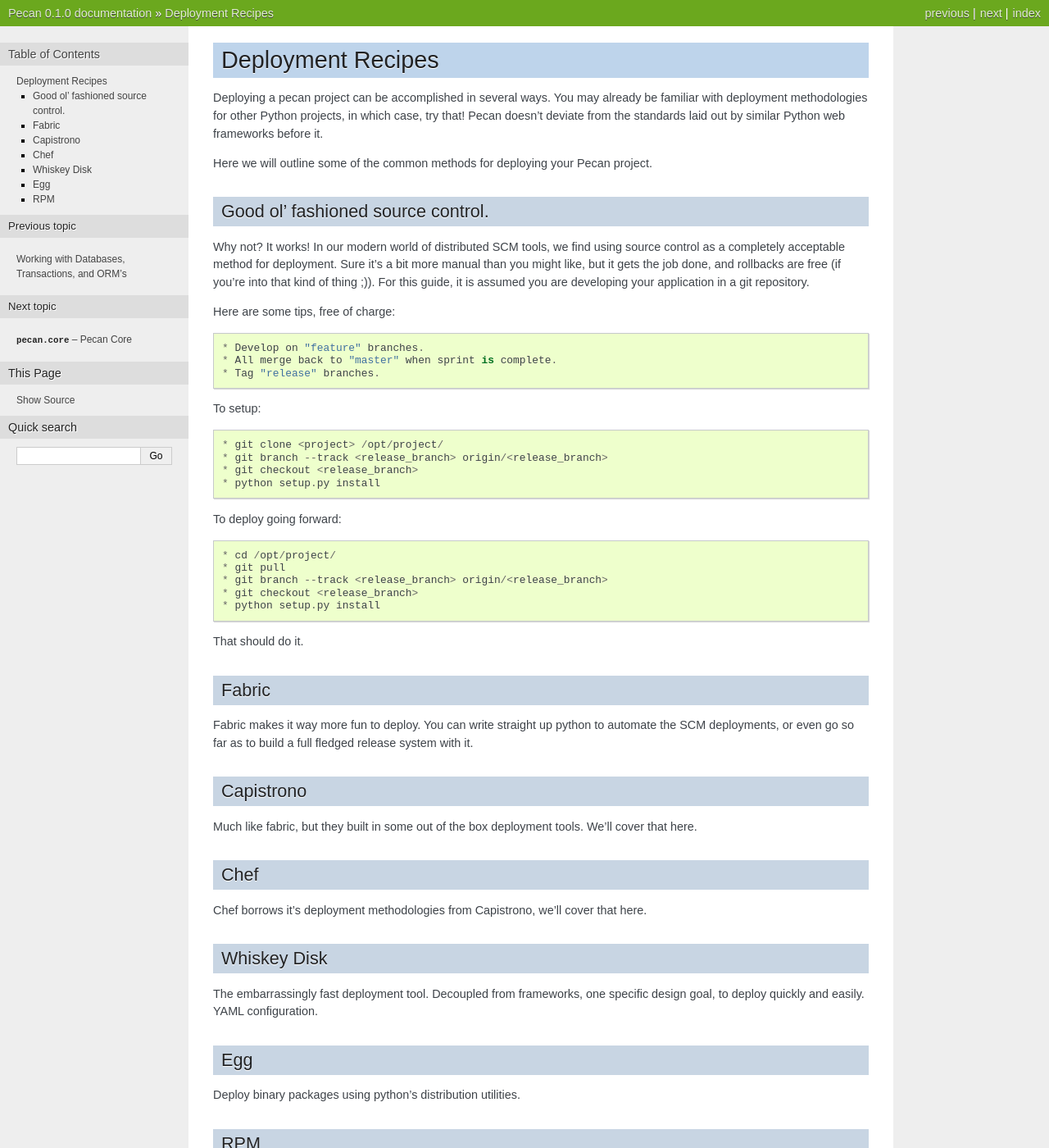
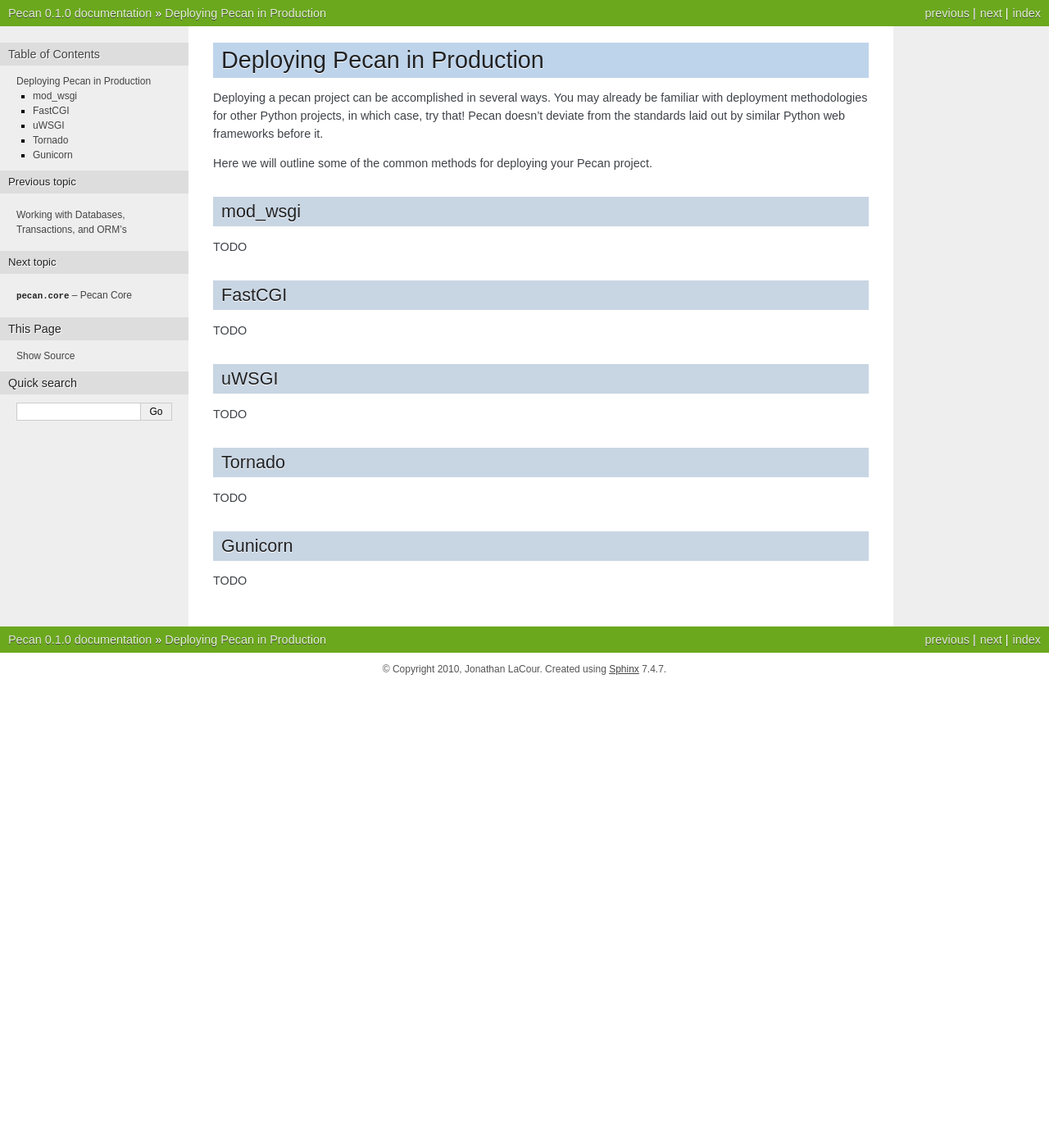
Before and after one commit to stackforge/pecan, a Sphinx documentation site: the page built from docs/source/deployment.rst, in a window 1280 px wide and 1400 px high. Shown: the whole window at 82% size. Built offline with Sphinx 7.4.7, drawn with Linux system fonts in a browser that asks for light colours; some of the changed text lies outside the part shown.

Commit message:
More documentation stubs.

```diff
--- a/docs/source/deployment.rst
+++ b/docs/source/deployment.rst
@@ -1,7 +1,7 @@
 .. _deployment:
 
-Deployment Recipes
-==================
+Deploying Pecan in Production
+=============================
 
 Deploying a pecan project can be accomplished in several ways. You may
 already be familiar with deployment methodologies for other Python
@@ -11,70 +11,22 @@
 Here we will outline some of the common methods for deploying your Pecan
 project.
 
-Good ol' fashioned source control.
------------------------------------
+mod_wsgi
+--------
+TODO
 
-Why not? It works! In our modern world of distributed SCM tools, we find
-using source control as a completely acceptable method for deployment.
-Sure it's a bit more manual than you might like, but it gets the job
-done, and rollbacks are free (if you're into that kind of thing ;)). For
-this guide, it is assumed you are developing your application in a git
-repository.
+FastCGI
+-------
+TODO
 
-Here are some tips, free of charge::
+uWSGI
+-----
+TODO
 
-  * Develop on "feature" branches.
-  * All merge back to "master" when sprint is complete.
-  * Tag "release" branches.
+Tornado
+-------
+TODO
 
-To setup::
-
-  * git clone <project> /opt/project/
-  * git branch --track <release_branch> origin/<release_branch>
-  * git checkout <release_branch>
-  * python setup.py install
-
-To deploy going forward::
-
-  * cd /opt/project/
-  * git pull
-  * git branch --track <release_branch> origin/<release_branch>
-  * git checkout <release_branch>
-  * python setup.py install
-
-That should do it.
-
-Fabric
-------
-
-Fabric makes it way more fun to deploy. You can write straight up python
-to automate the SCM deployments, or even go so far as to build a full fledged
-release system with it.
-
-Capistrono
-----------
-
-Much like fabric, but they built in some out of the box deployment
-tools. We'll cover that here.
-
-Chef
-----
-
-Chef borrows it's deployment methodologies from Capistrono, we'll cover
-that here.
-
-Whiskey Disk
-------------
-
-The embarrassingly fast deployment tool. Decoupled from frameworks, one
-specific design goal, to deploy quickly and easily. YAML configuration.
-
-Egg
----
-
-Deploy binary packages using python's distribution utilities.
-
-RPM
----
-
-Deploy your apps with RPM's, built with python's distribution utilities.
+Gunicorn
+--------
+TODO
```
Also changed, not shown: docs/source/forms.rst (+21 -0 lines).
